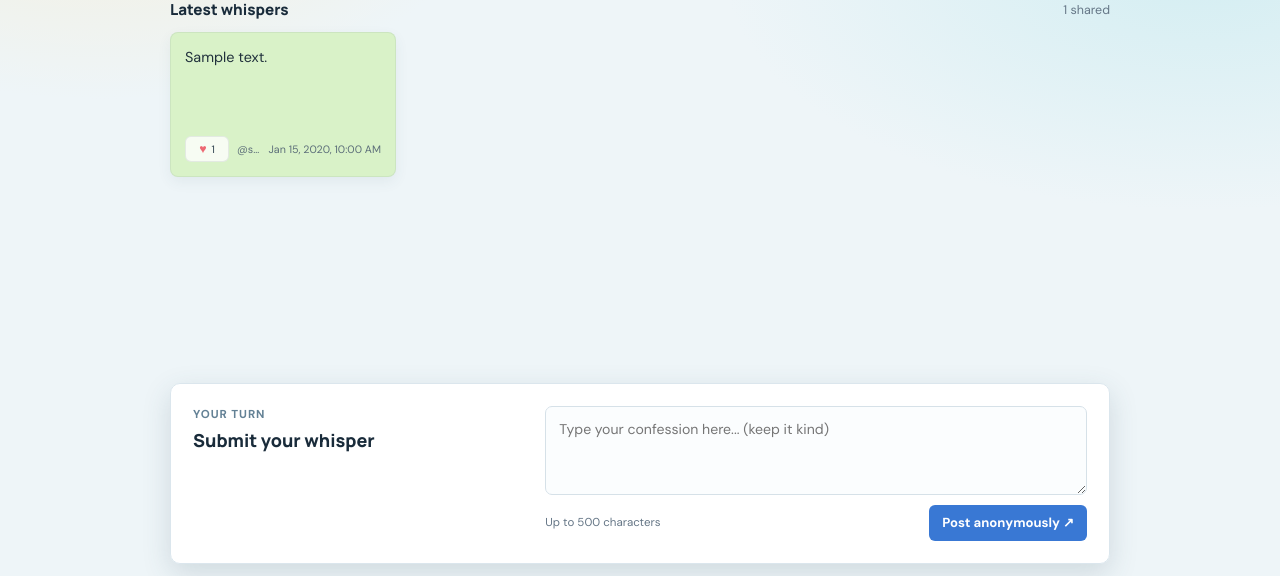
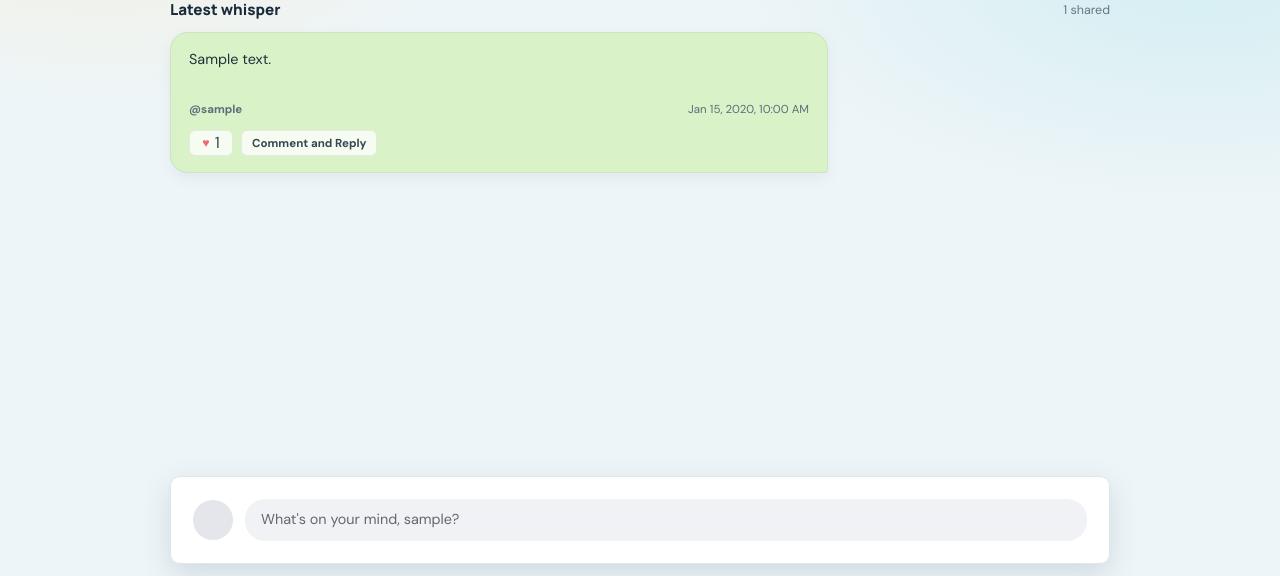
Before and after one commit to naingvannath269-maker/anonymous_confession_project, a Django app: page / in a window 1280 px wide. Shown: the part 224-800 px from the top of the page. Run offline with Django 5.2, Linux system fonts and the light colour scheme; a user stored in the database is signed in; tables that the repository leaves empty hold one stand-in row (values such as "Sample post").

Commit message:
Add composer JS, update wall template and styles

```diff
--- a/anonymous_confession_proect/settings.py
+++ b/anonymous_confession_proect/settings.py
@@ -82,7 +82,7 @@ DATABASES = {
         'ENGINE': 'django.db.backends.postgresql',
         'NAME': 'confessiondb',
         'USER': 'postgres',
-        'PASSWORD': 'your_local_pss',
+        'PASSWORD': 'admin0905',
         'HOST': 'localhost',
         'PORT': '5432',
     }
--- /dev/null
+++ b/confessions/static/confessions/JSfile/composer.js
@@ -0,0 +1,34 @@
+document.addEventListener('DOMContentLoaded', function () {
+  const simpleTrigger = document.getElementById('simple-trigger');
+  const expandedComposer = document.getElementById('expanded-composer');
+  const textarea = document.getElementById('confession-content');
+  const submitPanel = document.getElementById('submit-whisper');
+
+  if (simpleTrigger && expandedComposer && textarea) {
+
+    // 1. Click the simple view -> show the form
+    simpleTrigger.addEventListener('click', function () {
+      simpleTrigger.style.display = 'none';
+      expandedComposer.style.display = 'block';
+      textarea.focus();
+    });
+
+    // 2. Click away from textarea -> hide form if empty
+    textarea.addEventListener('blur', function () {
+      setTimeout(() => {
+        if (textarea.value.trim() === "") {
+          expandedComposer.style.display = 'none';
+          simpleTrigger.style.display = 'flex';
+        }
+      }, 200);
+    });
+
+    // 3. Click outside the whole panel -> hide form if empty
+    document.addEventListener('click', function (event) {
+      if (!submitPanel.contains(event.target) && textarea.value.trim() === "") {
+        expandedComposer.style.display = 'none';
+        simpleTrigger.style.display = 'flex';
+      }
+    });
+  }
+});
--- a/confessions/static/confessions/wall.css
+++ b/confessions/static/confessions/wall.css
@@ -135,29 +135,36 @@ body.whisper-body {
 }
 
 .confessions-grid {
-  display: grid;
-  grid-template-columns: repeat(4, minmax(0, 1fr));
-  align-items: start;
-  gap: 12px;
+    display: flex;
+    flex-direction: column;
+    gap: 18px;
 }
 
-.confession-card {
+.confession-bubble {
   display: flex;
-  min-height: 145px;
+  max-width: 70%;
   flex-direction: column;
-  justify-content: space-between;
-  padding: 14px;
+  gap: 12px;
+  padding: 16px 18px;
   border: 1px solid rgba(39, 65, 83, 0.07);
-  border-radius: 8px;
+  border-radius: 18px;
   box-shadow: 0 5px 14px rgba(55, 83, 100, 0.07);
-  transition:
-    transform 160ms ease,
-    box-shadow 160ms ease;
+  transition: transform 160ms ease, box-shadow 160ms ease;
 }
 
-.confession-card:hover {
-  transform: translateY(-3px);
+.confession-bubble:hover {
+  transform: translateY(-2px);
   box-shadow: 0 9px 20px rgba(55, 83, 100, 0.12);
+}
+
+.confession-bubble.side-left {
+  align-self: flex-start;
+  border-bottom-left-radius: 4px;
+}
+
+.confession-bubble.side-right {
+  align-self: flex-end;
+  border-bottom-right-radius: 4px;
 }
 
 .tone-lime {
@@ -319,7 +326,7 @@ body.whisper-body {
   z-index: 1050;
   bottom: 12px;
   left: 50%;
-  display: grid;
+  display: block;
   width: min(940px, calc(100vw - 32px));
   max-height: min(360px, calc(100dvh - 24px));
   grid-template-columns: 1fr 1.65fr;
@@ -396,26 +403,34 @@ body.whisper-body {
   background: #2e68bd;
 }
 
-@media (max-width: 900px) {
+/* @media (max-width: 900px) {
   .confessions-grid {
     grid-template-columns: repeat(3, minmax(0, 1fr));
   }
-}
+} */
 
 @media (max-width: 650px) {
   .whisper-main {
     padding-top: 8px;
   }
 
-  .confessions-grid {
+  .confession-bubble {
+  max-width: 92%;
+}
+
+.bubble-header {
+  flex-wrap: wrap;
+}
+
+  /* .confessions-grid {
     grid-template-columns: repeat(2, minmax(0, 1fr));
     gap: 9px;
-  }
+  } */
 
-  .confession-card {
+  /* .confession-card {
     min-height: 150px;
     padding: 12px;
-  }
+  } */
 
   .confession-meta {
     flex-wrap: wrap;
@@ -428,8 +443,7 @@ body.whisper-body {
   }
 
   .submit-panel {
-    grid-template-columns: 1fr;
-    gap: 10px;
+
     padding: 14px;
   }
 
@@ -446,7 +460,7 @@ body.whisper-body {
   }
 }
 
-@media (max-width: 380px) {
+/* @media (max-width: 380px) {
   .confessions-grid {
     grid-template-columns: 1fr;
   }
@@ -454,7 +468,7 @@ body.whisper-body {
   .confession-card {
     min-height: 125px;
   }
-}
+} */
 
 @media (prefers-reduced-motion: reduce) {
   *,
@@ -815,3 +829,94 @@ body.whisper-body {
     animation: none;
   }
 }
+
+/* --- Facebook-style collapsed composer (new) --- */
+.simple-composer {
+  display: flex;
+  align-items: center;
+  cursor: text;
+}
+
+.avatar-placeholder {
+  width: 40px;
+  height: 40px;
+  border-radius: 50%;
+  background: #e4e6eb;
+  margin-right: 12px;
+  flex-shrink: 0;
+}
+
+.fake-input {
+  flex-grow: 1;
+  background: #f0f2f5;
+  color: #65676b;
+  padding: 10px 16px;
+  border-radius: 20px;
+  font-size: 0.9rem;
+  transition: background 0.2s;
+}
+
+.simple-composer:hover .fake-input {
+  background: #e4e6eb;
+}
+
+.simple-icons {
+  display: flex;
+  gap: 10px;
+  margin-left: 12px;
+  font-size: 1.1rem;
+  opacity: 0.7;
+}
+
+@media (max-width: 650px) {
+  .simple-icons {
+    display: none;
+  }
+}
+
+.bubble-header {
+  display: flex;
+  align-items: center;
+  justify-content: space-between;
+  gap: 12px;
+  color: #5c6e79;
+  font-size: 0.72rem;
+}
+
+.bubble-header .confession-author {
+  font-weight: 700;
+  overflow: hidden;
+  text-overflow: ellipsis;
+  white-space: nowrap;
+}
+
+.bubble-body {
+  color: #21313c;
+  font-size: 0.92rem;
+  line-height: 1.5;
+}
+
+.bubble-actions {
+  display: flex;
+  align-items: center;
+  gap: 8px;
+}
+
+.comment-button {
+  display: inline-flex;
+  height: 26px;
+  align-items: center;
+  padding: 0 10px;
+  border: 1px solid rgba(50, 68, 83, 0.1);
+  border-radius: 6px;
+  background: rgba(255, 255, 255, 0.78);
+  color: #344652;
+  font: inherit;
+  font-size: 0.72rem;
+  font-weight: 700;
+  cursor: pointer;
+}
+
+.comment-button:hover {
+  background: #ffffff;
+}
--- a/confessions/templates/confessions/wall.html
+++ b/confessions/templates/confessions/wall.html
@@ -1,4 +1,5 @@
 {% extends 'confessions/base.html' %} {% block content %}
+{% load static %}
 <div
   class="whisper-page{% if user.is_authenticated %} whisper-page--composer{% endif %}"
 >
@@ -11,16 +12,19 @@
   </header>
 
   <div class="feed-heading">
-    <h2>Latest whispers</h2>
+    <h2>Latest whisper</h2>
     <span>{{ confessions|length }} shared</span>
   </div>
 
-  <section class="confessions-grid" aria-label="Latest confessions">
+  <section class="confessions-feed" aria-label="Latest confessions">
     {% for confession in confessions %}
     <article
-      class="confession-card {% cycle 'tone-lime' 'tone-yellow' 'tone-blue' 'tone-pink' 'tone-lavender' 'tone-mint' 'tone-coral' %}"
+      class="confession-bubble {% cycle 'side-right' 'side-left' %} {% cycle 'tone-lime' 'tone-yellow' 'tone-blue' 'tone-pink' 'tone-lavender' 'tone-mint' 'tone-coral' %}"
     >
       {% if confession.content|length > 180 %}
+      <div class="bubble-body">
+        ... existing content here ...
+      </div>
       <details class="confession-expand">
         <summary>
           <span class="confession-preview"
@@ -38,24 +42,19 @@
       {% else %}
       <p class="confession-content">{{ confession.content }}</p>
       {% endif %}
-      <footer class="confession-meta">
+      <header class="bubble-header">
+        <span class="confession-author">@{{ confession.author.username|default:'anonymous' }}</span>
+        <time datetime="{{ confession.created_at|date:'c' }}">{{ confession.created_at|date:"M j, Y, g:i A" }}</time>
+      </header>
+      <footer class="bubble-actions">
         <form action="{% url 'upvote' confession.pk %}" method="POST">
           {% csrf_token %}
-          <button
-            type="submit"
-            class="upvote-button"
-            aria-label="Upvote confession"
-          >
+          <button type="submit" class="upvote-button" aria-label="Upvote confession">
             <span aria-hidden="true">♥</span>
             <span>{{ confession.upvotes }}</span>
           </button>
         </form>
-        <span class="confession-author"
-          >@{{ confession.author.username|default:'anonymous' }}</span
-        >
-        <time datetime="{{ confession.created_at|date:'c' }}"
-          >{{ confession.created_at|date:"M j, Y, g:i A" }}</time
-        >
+        <button type="button" class="comment-button">Comment and Reply</button>
       </footer>
     </article>
     {% empty %}
@@ -69,23 +68,23 @@
 
   {% if user.is_authenticated %}
   <section class="submit-panel" id="submit-whisper">
+
+    <!-- NEW: The Facebook-style collapsed view -->
+    <div id="simple-trigger" class="simple-composer">
+      <div class="avatar-placeholder"></div>
+      <div class="fake-input">What's on your mind, {{ user.username|default:'Sopheareat' }}?</div>
+    </div>
+
+    <!-- NEW: Wrapper for your original content (starts hidden) -->
+    <div id="expanded-composer" style="display: none;">
       <div>
         <p class="wall-kicker">Your turn</p>
         <h2>Submit your whisper</h2>
       </div>
       <form method="POST" action="">
         {% csrf_token %}
-      <label class="visually-hidden" for="confession-content"
-        >Your confession</label
-      >
-      <textarea
-        id="confession-content"
-        name="content"
-        rows="3"
-        maxlength="500"
-        placeholder="Type your confession here... (keep it kind)"
-        required
-      ></textarea>
+        <label class="visually-hidden" for="confession-content">Your confession</label>
+        <textarea id="confession-content" name="content" rows="3" maxlength="500" placeholder="Type your confession here... (keep it kind)" required></textarea>
         <div class="submit-actions">
           <span>Up to 500 characters</span>
           <button type="submit" class="submit-button">
@@ -93,7 +92,10 @@
           </button>
         </div>
       </form>
+    </div>
+
 </section>
+<script src="{% static 'confessions/JSfile/composer.js' %}" defer></script>
   {% endif %}
 </div>
 {% endblock %}
```
Lines whose indentation alone changed are shown as unchanged.
